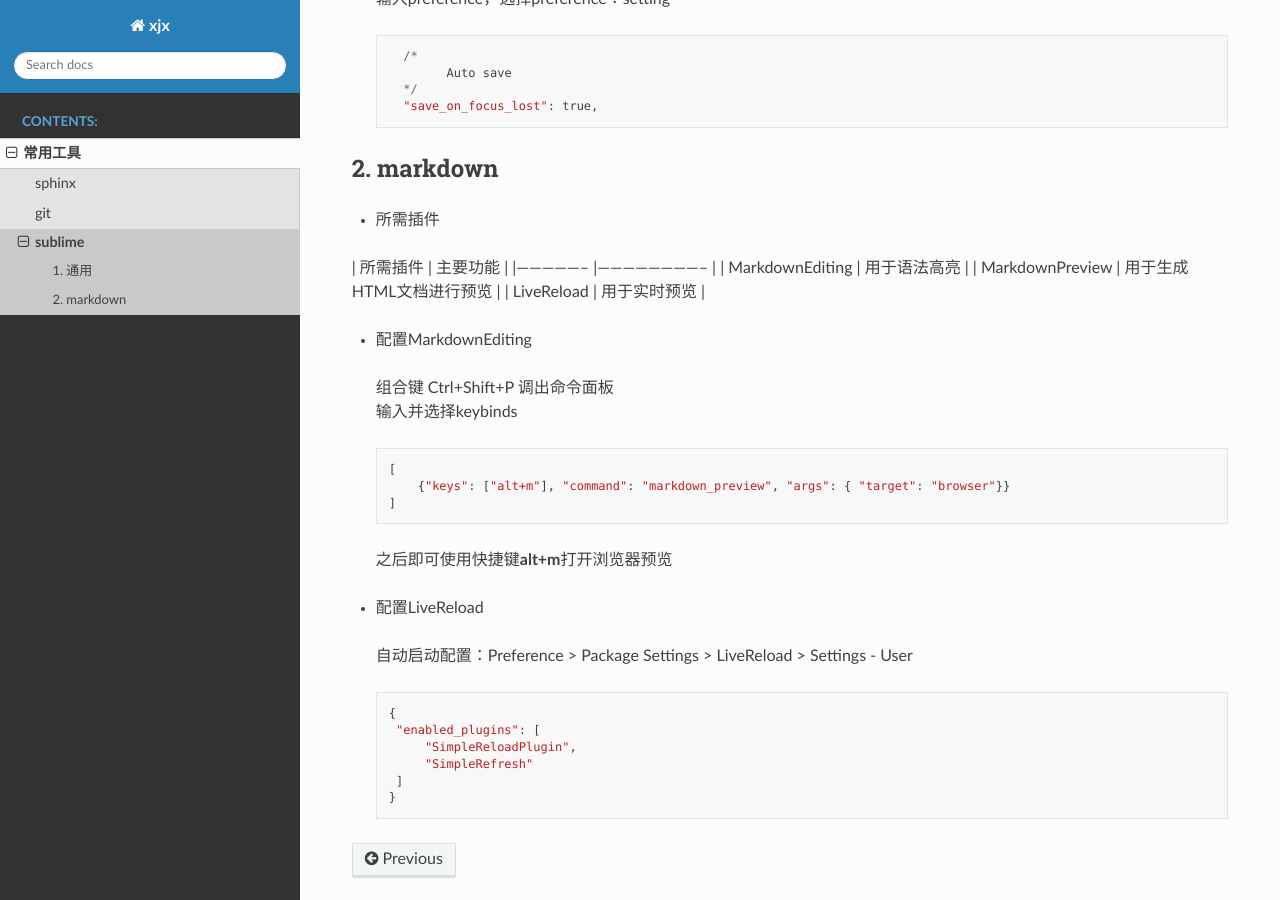
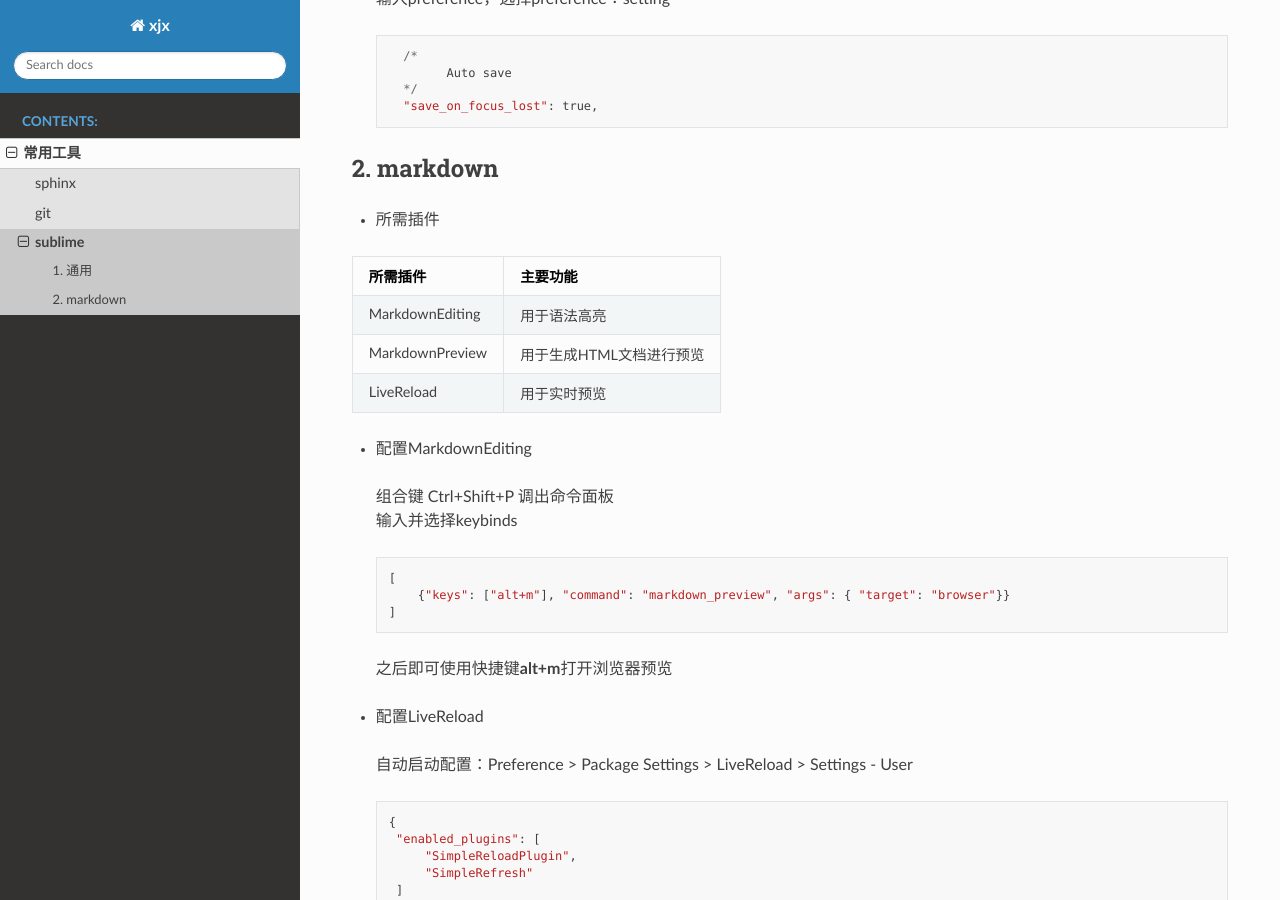
Before and after one commit to zzpandaman/wiki, a Sphinx documentation site: the page built from source/tools/sublime.md, in a window 1280 px wide and 900 px high, scrolled down 597 px. Built offline with Sphinx 7.4.7 and the Read the Docs theme 2.0.0, drawn with Linux system fonts in a browser that asks for light colours.

```diff
--- a/source/tools/sublime.md
+++ b/source/tools/sublime.md
@@ -31,13 +31,11 @@
 
 - 所需插件
 
-
-| 所需插件        	| 主要功能                 	|
-|-----------------	|--------------------------	|
-| MarkdownEditing 	| 用于语法高亮             	|
-| MarkdownPreview 	| 用于生成HTML文档进行预览 	|
-| LiveReload      	| 用于实时预览             	|
-
+| 所需插件 | 主要功能 |
+|---|---|
+| MarkdownEditing | 用于语法高亮 |
+| MarkdownPreview | 用于生成HTML文档进行预览 |
+| LiveReload | 用于实时预览 |
 
 - 配置MarkdownEditing
 
```
